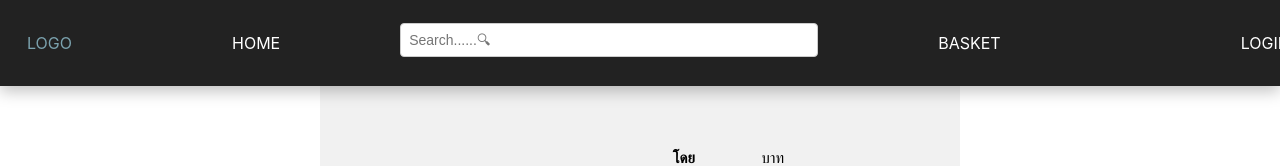
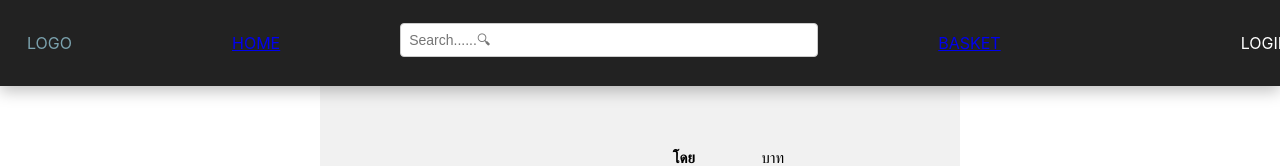
Before and after one commit to ohm2303/ReactProject-CAMT, a React (Create React App) app in the folder react-project/: page /novel/1 in a window 1280 px wide. Shown: the top 166 px of the page. Built offline with nearby package versions, Linux system fonts and the light colour scheme; no server answers; a web font is replaced by a local one.

Commit message:
update nav

```diff
--- a/react-project/src/feature/Component/Navbar.js
+++ b/react-project/src/feature/Component/Navbar.js
@@ -186,9 +186,7 @@ const Navbar = ({ onSearchResults }) => {
           </div>
           <ul class="navigation">
             <li class="parent">
-              <a class="link" href="#">
-                Home
-              </a>
+              <Link to={`/home`}>Home</Link>
             </li>
             <Search
               onSearchResults={onSearchResults}
@@ -196,9 +194,7 @@ const Navbar = ({ onSearchResults }) => {
               heightSize="20px"
             />
             <li class="parent">
-              <a class="link" href="#">
-                Basket
-              </a>
+              <Link to={`/basket`}>Basket</Link>
             </li>
             <li class="parent">
               <a class="link" href="#">
```
